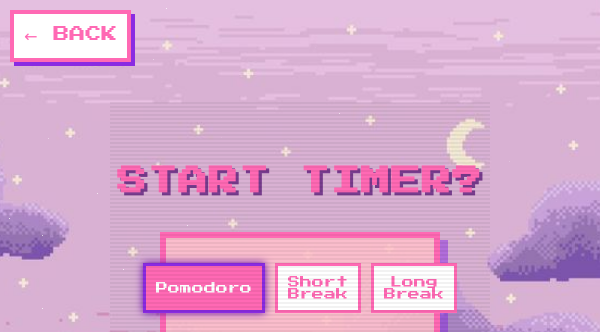
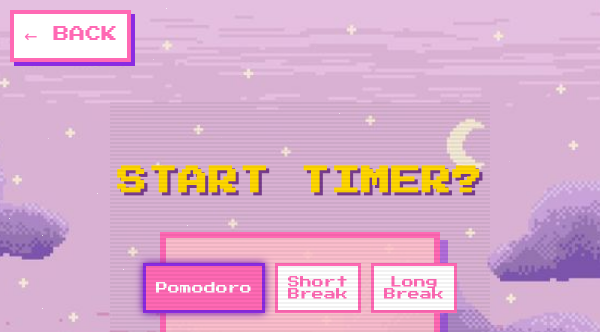
Before and after one commit to aawil712/nagareminder, an Electron app: page timer.html in a window 600 px wide. Shown: the top 332 px of the page. Drawn offline with Linux system fonts and the light colour scheme.

```diff
--- a/timer.html
+++ b/timer.html
@@ -27,8 +27,8 @@
     h1 {
       font-size: 28px;
       margin-bottom: 30px;
-      color: #ff69b4;
-      text-shadow: 3px 3px 0px #8a2be2;
+      color: #FFD700;
+      text-shadow: 3px 3px 0px #783c8e;
     }
 
     .timer-container {
```
